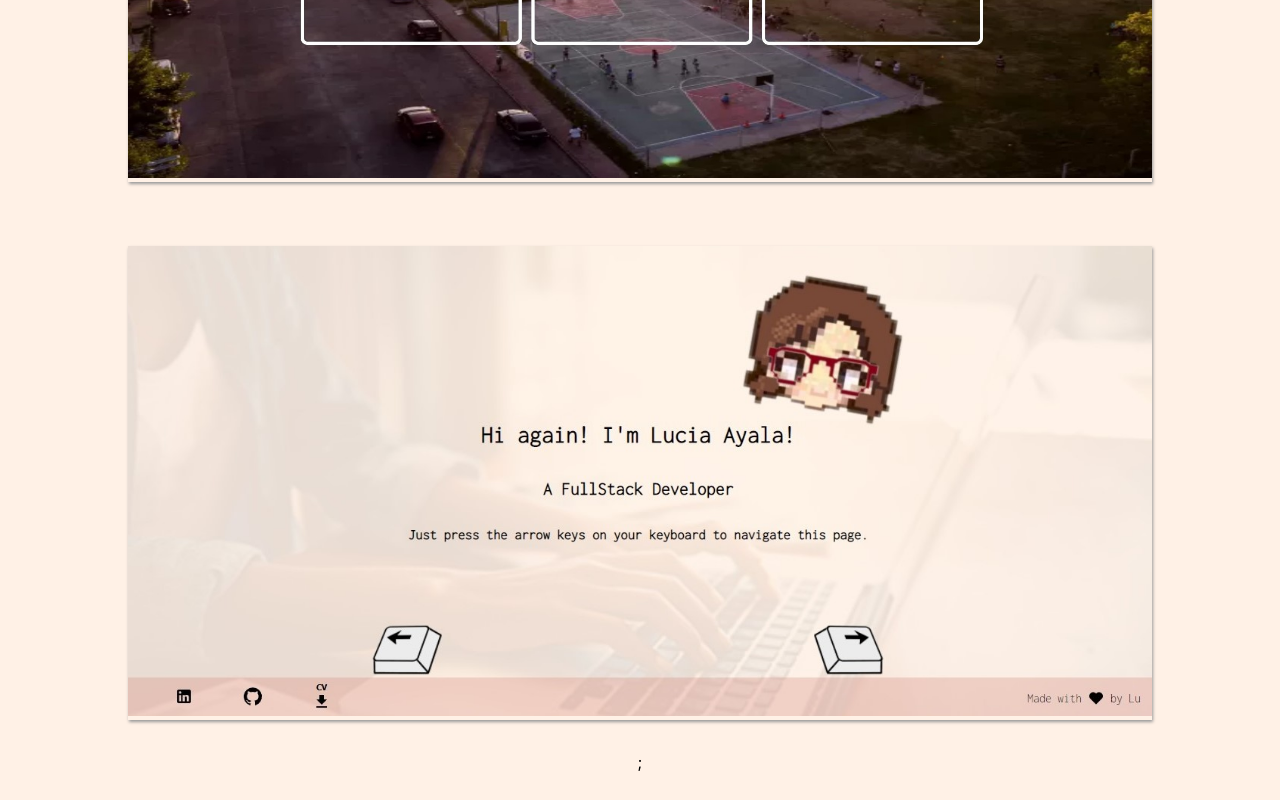
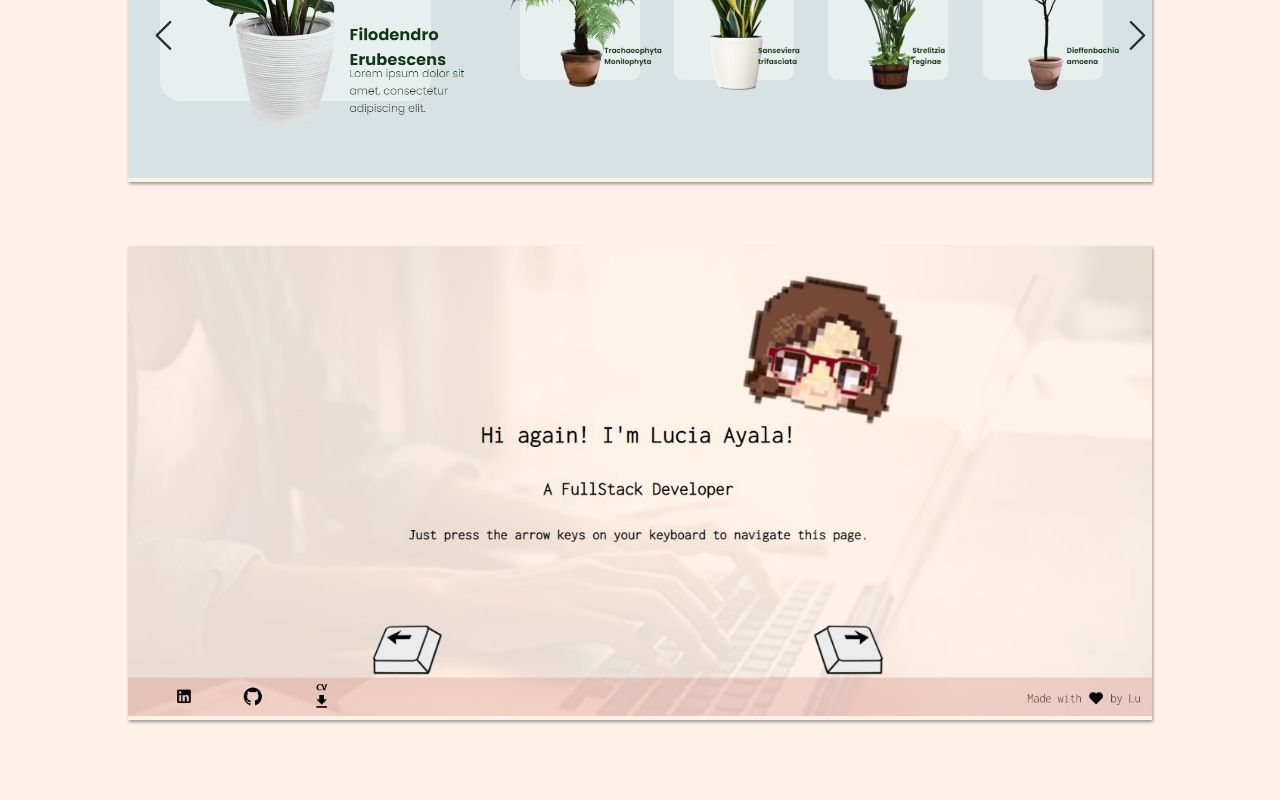
Before and after one commit to Lunia98/resume-web, a React (Create React App) app: page /resume-web/projects in a window 1280 px wide. Shown: the part 1827-2627 px from the top of the page. Before the commit the page ends 2599 px from the top, so only its background shows below. Built offline with nearby package versions, Linux system fonts and the light colour scheme.

Commit message:
change order of the projects

```diff
--- a/src/components/Projects/Projects.jsx
+++ b/src/components/Projects/Projects.jsx
@@ -54,7 +54,7 @@ export default function Projects() {
             )}
           </div>
         ))}
-        ;
+        <div className="margin"></div>
       </div>
     </div>
   );
--- a/src/components/Projects/style.css
+++ b/src/components/Projects/style.css
@@ -20,9 +20,15 @@
   position: relative;
   box-shadow: 1px 2px 3px #999;
   transition: all 500ms ease-out;
+
   margin: 2em;
   cursor: pointer;
 }
+.margin {
+  width: 100%;
+  height: 3em;
+}
+
 .text_projects {
   position: absolute;
   visibility: hidden;
@@ -57,6 +63,9 @@
   .image_project {
     box-shadow: 0px 0px 0px;
   }
+  .margin {
+    height: 10em;
+  }
 }
 @media (min-width: 750px) {
   .image_project:hover > .text_projects {
--- a/src/components/Utils/utils.js
+++ b/src/components/Utils/utils.js
@@ -19,13 +19,22 @@ import resumeWeb from "../../images/projects/resumeWeb.jpg";
 
 export const projects = [
   {
+    img: potrero,
+    textEnglish:
+      "I worked on the implementation of a registration form for a volunteer and the administration panel of Fundación el potrero. We used agile methodologies (SCRUM) and good practices in the code. My incidence was in the FrontEnd. Technologies: React, Material-UI, Redux, TypeScript.",
+    textSpanish:
+      "Trabajé en la implementación de un formulario de registro para voluntarios y en el panel de administración de la Fundación El potrero, usando metodologías ágiles (SCRUM) y buenas prácticas en el código. Mi incidencia fue en el FrontEnd. Tecnologías: React, Material-UI, Redux, TypeScript.",
+    id: "https://entretiempo-staging.elpotrero.org/ ",
+    animation: "fade-right",
+  },
+  {
     img: homeiGiftYou,
     textEnglish:
       "One of the final projects in Henry's bootcamp was to do an E-commerce. iGiftYou is a page that suggests gifts after answering a questionnaire. In this case I worked as a fullstack dev, but I was focused on the questions system, the cart and the catalog. Technologies: React, React-Bootstrap, Redux, NodeJS, Express, PostreSQL, Passport, Sequelize.",
     textSpanish:
       "Uno de los proyectos finales del bootcamp Henry fue hacer un Ecommerce. Esta es una página que sugiere regalos después de contestar un cuestionario. En este caso trabajé de manera fullstack, pero estuve enfocada en el sistema de preguntas, las tarjetas y el catálogo. Tecnologías: React, React-Bootstrap, Redux, NodeJS, Express, PostreSQL, Passport, Sequelize.",
     id: "https://github.com/Lunia98/iGiftyouE-commerce",
-    animation: "fade-right",
+    animation: "fade-left",
   },
 
   {
@@ -35,18 +44,9 @@ export const projects = [
     textSpanish:
       "Esta es una pequeña demostración de mis habilidades en el FrontEnd inspirada por un diseño en Pinterest. Hecho con React y CSS puro.",
     id: "https://lunia98.github.io/plants-website/",
-    animation: "fade-left",
+    animation: "fade-right",
   },
 
-  {
-    img: potrero,
-    textEnglish:
-      "I worked on the implementation of a registration form for a volunteer and the administration panel of Fundación el potrero. We used agile methodologies (SCRUM) and good practices in the code. My incidence was in the FrontEnd. Technologies: React, Material-UI, Redux, TypeScript.",
-    textSpanish:
-      "Trabajé en la implementación de un formulario de registro para voluntarios y en el panel de administración de la Fundación El potrero, usando metodologías ágiles (SCRUM) y buenas prácticas en el código. Mi incidencia fue en el FrontEnd. Tecnologías: React, Material-UI, Redux, TypeScript.",
-    id: "https://entretiempo-staging.elpotrero.org/ ",
-    animation: "fade-right",
-  },
   {
     img: resumeWeb,
     textEnglish: "This website! Check the repository.",
```
